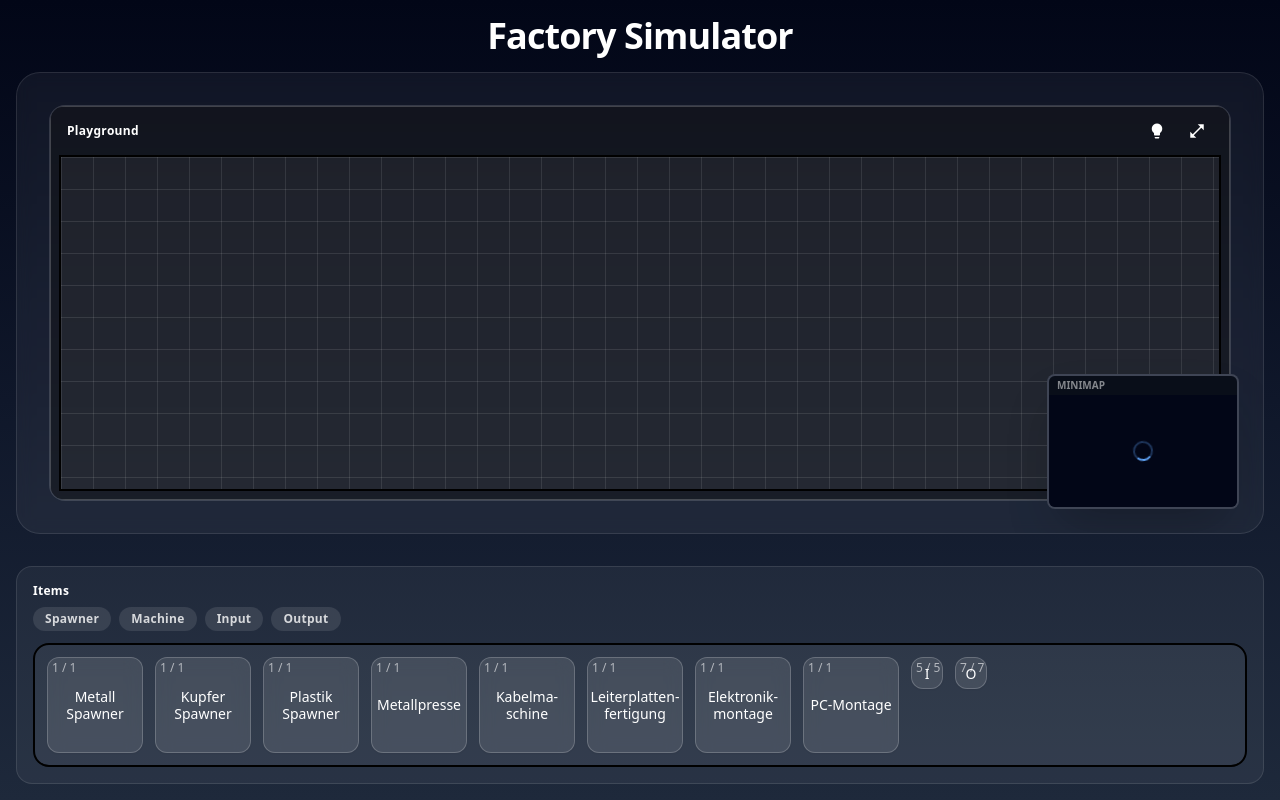
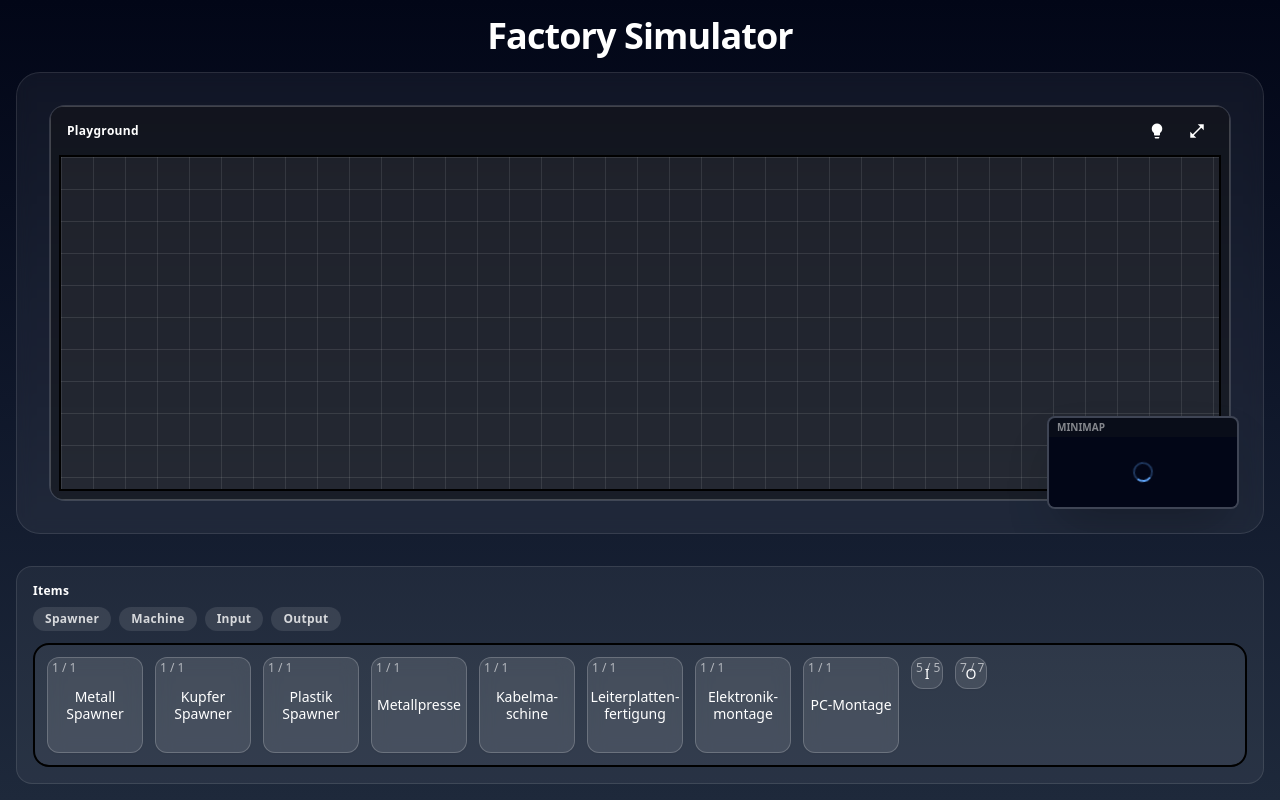
Before and after one commit to Factory-Simulator-GmbH/Factory-Simulator, an Angular app: page / in a window 1280 px wide. Built offline with nearby package versions, Linux system fonts and the light colour scheme.

Commit message:
minimap proportion fix

```diff
--- a/src/app/pages/factory/factory.page.html
+++ b/src/app/pages/factory/factory.page.html
@@ -114,7 +114,7 @@
       <div class="px-2 py-0.5 text-[10px] text-white/50 uppercase font-bold bg-black/40 relative z-10">
         Minimap
       </div>
-      <div #minimapContent class="relative h-28 overflow-hidden bg-slate-950">
+      <div #minimapContent class="relative overflow-hidden bg-slate-950 w-full" [style.aspect-ratio]="gridColumns + ' / ' + gridRowCount">
 
         @if (!minimap.ready) {
           <!-- Ladeanimation -->
```
